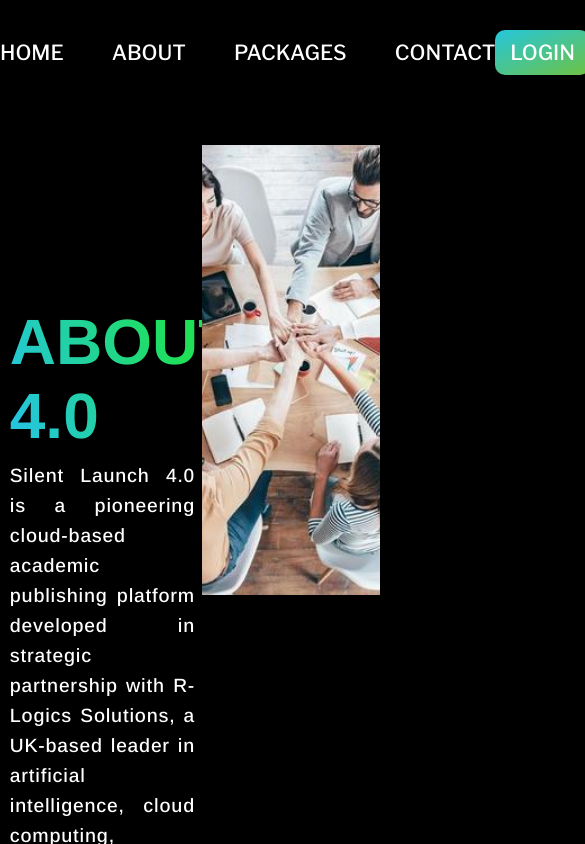
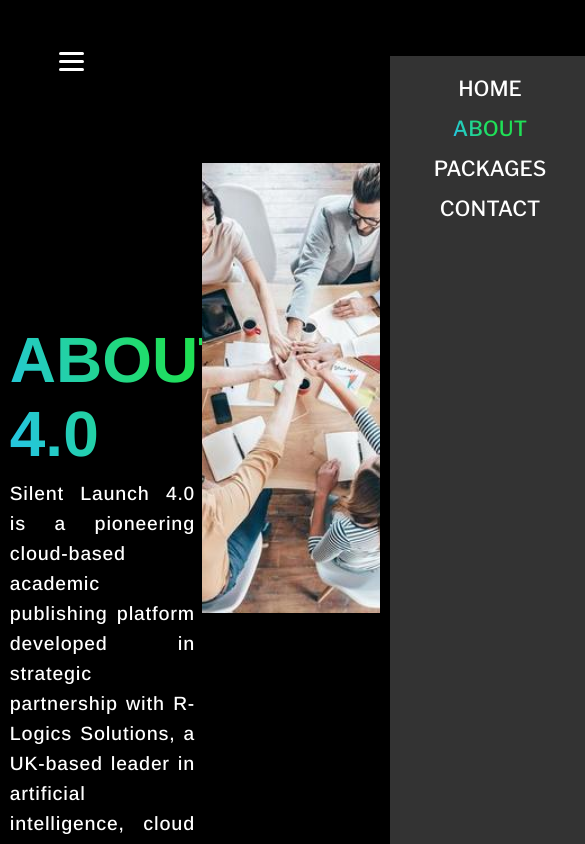
Before and after one commit to Nawinkumarj/book-portal, a React (Vite) app: page /about in a window 390 px wide. Shown: the top 844 px of the page, 585 px wide, since content can reach past the window. Built offline with nearby package versions, Linux system fonts and the light colour scheme; a web font is replaced by a local one.

Commit message:
first commit

```diff
--- a/src/Components/Navbar.jsx
+++ b/src/Components/Navbar.jsx
@@ -1,23 +1,56 @@
-import React from 'react'
-import { NavLink } from "react-router";
+import React, { useState } from 'react';
+import { NavLink } from "react-router-dom";
 
 
 const Navbar = () => {
+  const [mobileMenuOpen, setMobileMenuOpen] = useState(false);
+
+  const toggleMenu = () => setMobileMenuOpen((prev) => !prev);
   return (
-    <div className="navbar">
-      <div className="navbar-list">
-        <NavLink to="/">Home</NavLink>
-        <NavLink to="/about">About</NavLink>
-        <NavLink to="/package">Packages</NavLink>
-        <NavLink to="/contact">Contact</NavLink>
+    <nav className="navbar">
+        <div
+          className={`navbar-list ${mobileMenuOpen ? "open" : ""}`}
+          onClick={() => setMobileMenuOpen(false)} // close menu on link click
+        >
+          <NavLink to="/" exact activeClassName="active">
+            Home
+          </NavLink>
+          <NavLink to="/about" activeClassName="active">
+            About
+          </NavLink>
+          <NavLink to="/package" activeClassName="active">
+            Packages
+          </NavLink>
+          <NavLink to="/contact" activeClassName="active">
+            Contact
+          </NavLink>
         </div>
+
         <div className="navbar-sign-in">
-        <NavLink to="/signin" className="signin-btn">
+          <NavLink to="/signin" className="signin-btn" activeClassName="active">
             Login
           </NavLink>
         </div>
 
+        <div className="hamburger" onClick={toggleMenu} aria-label="Toggle menu" role="button" tabIndex={0}>
+          <div
+            style={{
+              transform: mobileMenuOpen ? "rotate(45deg) translate(5px, 5px)" : "none",
+            }}
+          />
+          <div
+            style={{
+              opacity: mobileMenuOpen ? 0 : 1,
+            }}
+          />
+          <div
+            style={{
+              transform: mobileMenuOpen ? "rotate(-45deg) translate(6px, -6px)" : "none",
+            }}
+          />
         </div>
+      </nav>
+
   );
 }
 
--- a/src/Components/Testimonials.jsx
+++ b/src/Components/Testimonials.jsx
@@ -36,8 +36,10 @@
     dots: true,
     infinite: true,
     speed: 500,
-    slidesToShow: 2,
+    slidesToShow: 1,
     slidesToScroll: 1,
+    autoplay: true,
+    autoplaySpeed: 1500,
     responsive: [
       {
         breakpoint: 768,
@@ -49,15 +51,17 @@
   };
 
   return (
-    <div className="testimonial-section">
-      <h2 className="testimonial-title">What Our Clients Say</h2>
+    <div className="testimonial-wrapper">
+      <h2 className="testimonial-title">Testimonials</h2>
       <Slider {...settings}>
-        {testimonials.map((t, index) => (
-          <div className="testimonial-card" key={index}>
-            <img src={t.img} alt={t.name} className="testimonial-img" />
-            <p className="testimonial-text">"{t.text}"</p>
-            <h4 className="testimonial-name">{t.name}</h4>
-            <span className="testimonial-role">{t.role}</span>
+        {testimonials.map((t, i) => (
+          <div key={i} className="testimonial-slide">
+            <div className="testimonial-card">
+              <img src={t.img} alt={t.name} className="testimonial-img" />
+              <p className="testimonial-text">"{t.text}"</p>
+              <h4 className="testimonial-name">{t.name}</h4>
+              <small className="testimonial-role">{t.role}</small>
+            </div>
           </div>
         ))}
       </Slider>
--- a/src/index.css
+++ b/src/index.css
@@ -30,51 +30,92 @@
 a {
   text-decoration: none;
 }
-
+/*  */
 .navbar {
-  width: 100%;
-  display: flex;
-  justify-content: space-around;
-  align-items: center;
+  display: flex;
+  justify-content: space-between;
+  align-items: center;
+  padding: 12px 20px;
+  color: white;
+  position: relative;
+  z-index: 1000;
+  width: 80%;
+  margin: 0 auto;
   margin-top: 40px;
   font-family: var(--primary-font);
   font-weight: 400;
 }
-
 .navbar-list {
   display: flex;
-  align-items: center;
   gap: 3rem;
-}
-
-.navbar a {
+  align-items: center;
+}
+.navbar-list a {
   text-decoration: none;
   font-size: 1.3rem;
   color: var(--text-clr);
   font-weight: 500;
   text-transform: uppercase;
 }
-
-.navbar .navbar-sign-in a {
-  color: white;
-  background: #25c6db;
-  background: linear-gradient(156deg, rgba(37, 198, 219, 1) 0%, rgba(111, 194, 66, 1) 100%);
-}
-
-.signin-btn {
-  background-color: #0b0b0b;
-  padding: 10px 15px;
-  border-radius: 10px;
-}
-
-.signin-container {
-  background-color: red;
-  height: 80vh;
-  display: flex;
-  align-items: center;
-  justify-content: center;
-}
-
+.navbar-list a.active {
+  color: #25C6DB;
+  background: linear-gradient(70deg, #25C6DB 5%, #1FE056 50%);
+  background-clip: text;
+  -webkit-background-clip: text;
+  -webkit-text-fill-color: transparent;
+}
+.navbar-sign-in .signin-btn {
+  background: #fff;
+  color: #333;
+  padding: 8px 16px;
+  border-radius: 4px;
+  text-decoration: none;
+  font-weight: 600;
+}
+
+/* Hamburger Button */
+.hamburger {
+  display: none;
+  flex-direction: column;
+  cursor: pointer;
+  gap: 5px;
+  width: 25px;
+}
+.hamburger div {
+  height: 3px;
+  background: white;
+  border-radius: 2px;
+  transition: 0.3s;
+}
+
+/* Mobile styles */
+@media (max-width: 768px) {
+  .navbar-list {
+    position: fixed;
+    top: 56px; /* height of navbar */
+    right: 0;
+    background: #333;
+    height: calc(100vh - 56px);
+    width: 200px;
+    flex-direction: column;
+    padding: 20px;
+    gap: 15px;
+    transform: translateX(100%);
+    transition: transform 0.3s ease-in-out;
+  }
+  .navbar-list.open {
+    transform: translateX(0);
+  }
+
+  .navbar-sign-in {
+    display: none; /* Hide sign in button in navbar for mobile */
+  }
+
+  .hamburger {
+    display: flex;
+  }
+}
+/*  */
 .sign-in {
   display: flex;
   align-items: center;
@@ -1495,16 +1536,22 @@
 
 /* Testimonials */
 .testimonial-wrapper {
-  max-width: 900px;
+  width: 50%;
   margin: 40px auto;
   padding: 0 20px;
 }
 
 .testimonial-title {
   text-align: center;
-  margin-bottom: 30px;
-  font-size: 24px;
-  font-weight: 700;
+  font-size: 2.5rem;
+  margin-bottom: 40px;
+  color: #25C6DB;
+  background: linear-gradient(70deg, #25C6DB 5%, #1FE056 50%);
+  background-clip: text;
+  -webkit-background-clip: text;
+  -webkit-text-fill-color: transparent;
+  text-transform: uppercase;
+  font-family: var(--secondary-font);
 }
 
 .testimonial-slide {
```
Lines whose indentation alone changed are shown as unchanged.
